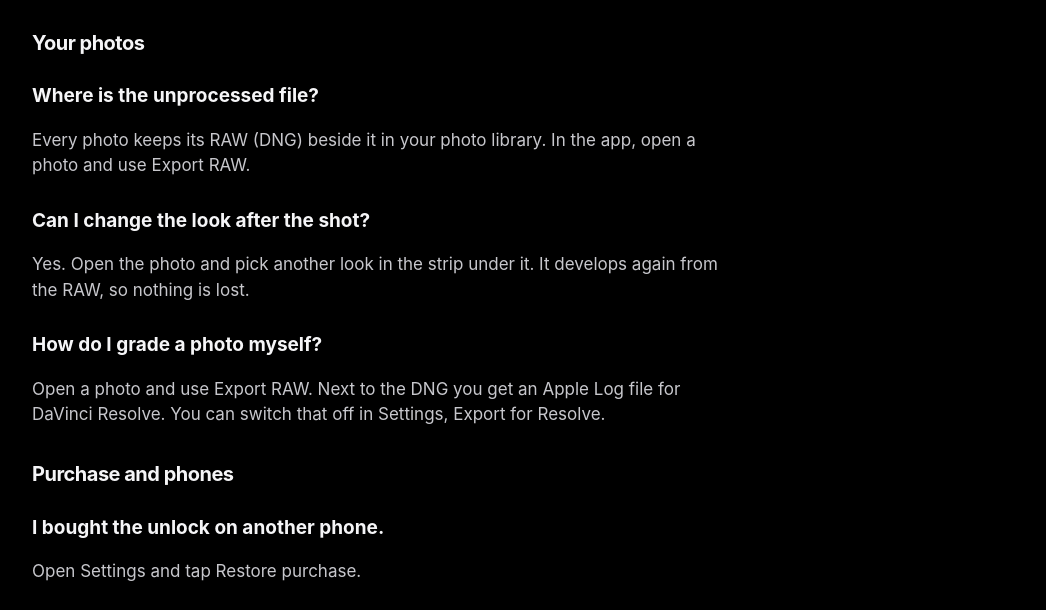
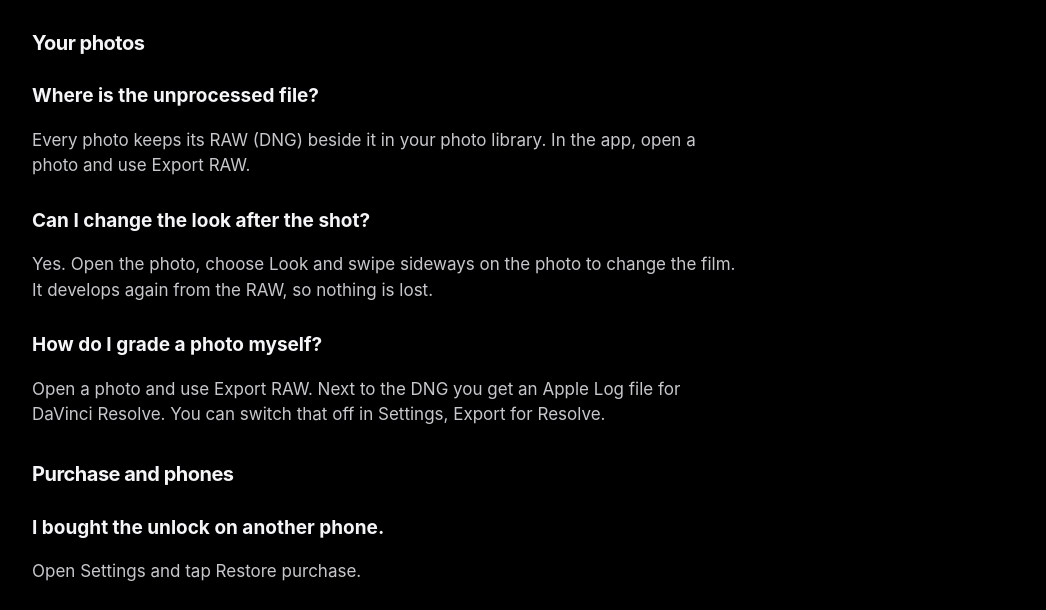
Before and after one commit to damianluescher/lutcam, a plain HTML site: page help.html in a window 1280 px wide. Shown: the part 188-798 px from the top of the page, without its empty margins (116-1162 px from the left). Drawn offline with Linux system fonts and the light colour scheme.

Commit message:
Version 5: Help: change the film by swiping the photo in the Look tab (my version 4 wording was wrong).

```diff
--- a/help.html
+++ b/help.html
@@ -27,7 +27,7 @@
 <h3>Where is the unprocessed file?</h3>
 <p>Every photo keeps its RAW (DNG) beside it in your photo library. In the app, open a photo and use Export RAW.</p>
 <h3>Can I change the look after the shot?</h3>
-<p>Yes. Open the photo and pick another look in the strip under it. It develops again from the RAW, so nothing is lost.</p>
+<p>Yes. Open the photo, choose Look and swipe sideways on the photo to change the film. It develops again from the RAW, so nothing is lost.</p>
 <h3>How do I grade a photo myself?</h3>
 <p>Open a photo and use Export RAW. Next to the DNG you get an Apple Log file for DaVinci Resolve. You can switch that off in Settings, Export for Resolve.</p>
 
```
